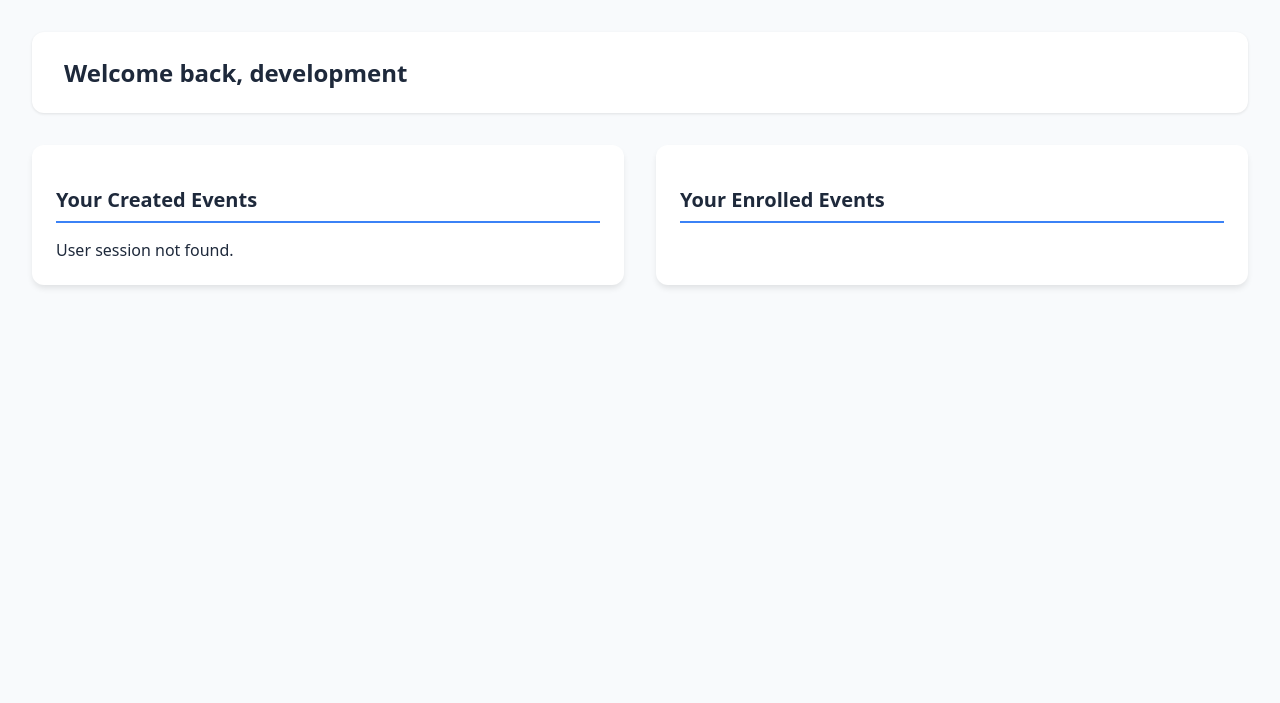
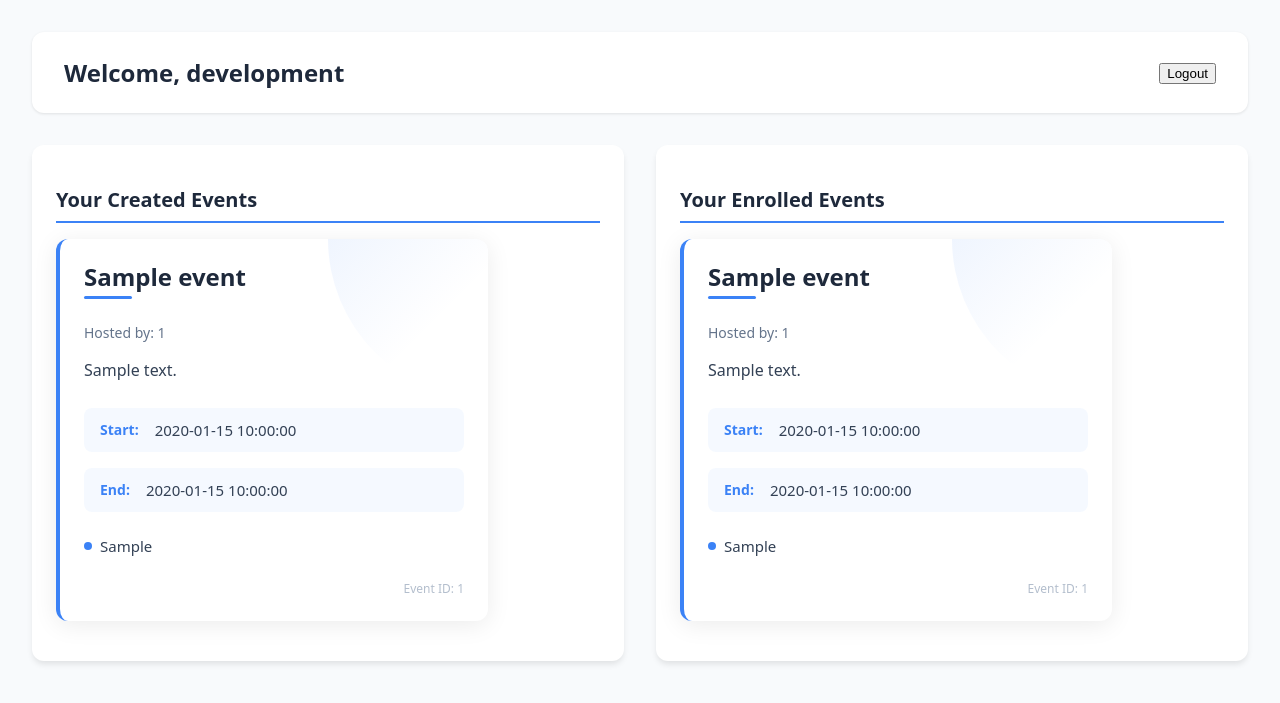
Before and after one commit to JOwen-ster/CPSC332-Database-Project, a PHP site: page /dashboard/index.php in a window 1280 px wide. Shown: the top 703 px of the page. Run offline with PHP 8.4, Linux system fonts and the light colour scheme; a user stored in the database is signed in; tables that the repository leaves empty hold one stand-in row (values such as "Sample post").

Commit message:
WIP - controlpanel

```diff
--- a/dashboard/index.php
+++ b/dashboard/index.php
@@ -20,7 +20,10 @@
 <body>
     <div class="dashboard-container">
         <header class="dashboard-header">
-            <h1 class="welcome-text">Welcome back, <?php echo $username; ?></h1>
+            <h1 class="welcome-text">Welcome, <?php echo $username;?></h1>
+            <form action="../render/logout.php" method="post">
+                <button type="submit">Logout</button>
+            </form>
         </header>
 
         <?php if (isset($_GET['id'])): ?>
--- a/render/created_events.php
+++ b/render/created_events.php
@@ -5,8 +5,8 @@ require_once "../db/connection.php";
 if (!session_id()) session_start();
 
 // Use user_id from session
-if (isset($_SESSION['user_id_number'])) {
-    $user_id_number = $_SESSION['user_id_number'];
+if (isset($_SESSION['user_id'])) {
+    $user_id_number = $_SESSION['user_id'];
 
     // Get all events created by the user
     $stmt = mysqli_prepare($conn, "SELECT * FROM events WHERE creator_id = ?");
--- a/render/login.php
+++ b/render/login.php
@@ -15,8 +15,12 @@
             mysqli_stmt_store_result($stmt);
 
             if (mysqli_stmt_num_rows($stmt) === 1) {
-                // User found, set session variables
+                // Fetch user ID
+                mysqli_stmt_bind_result($stmt, $user_id);
+                mysqli_stmt_fetch($stmt);
+                // Set session variables
                 $_SESSION['authenticated'] = true;
+                $_SESSION['user_id'] = $user_id; // <== this is important
                 $_SESSION['form_username'] = $username;
                 $_SESSION['last_auth_attempt_status'] = 'authenticated';
 
--- a/render/logout.php
+++ b/render/logout.php
@@ -1,5 +1,8 @@
 <?php
     // set all vars to empty and close session
     // redirect to landing page
-    session_destroy()
+    session_start();
+    $_SESSION = [];
+    session_destroy();
+    header("Location: ../")
 ?>
--- a/render/tickets.php
+++ b/render/tickets.php
@@ -1,3 +1,52 @@
 <?php
-    // each ticket represents an event you are enrolled to
+require_once "../db/connection.php";
+if (!session_id()) session_start();
+
+if (!isset($_SESSION['user_id'])) {
+    echo "User session not found.";
+    exit();
+}
+
+$user_id = $_SESSION['user_id'];
+
+$sql = "
+    SELECT events.*
+    FROM tickets
+    INNER JOIN events ON tickets.event_id = events.event_id
+    WHERE tickets.user_id = ?
+";
+
+$stmt = mysqli_prepare($conn, $sql);
+mysqli_stmt_bind_param($stmt, "i", $user_id);
+mysqli_stmt_execute($stmt);
+$result = mysqli_stmt_get_result($stmt);
+
+if ($result && mysqli_num_rows($result) > 0) {
+    while ($event = mysqli_fetch_assoc($result)) {
+        echo '<div class="event-card">';
+        echo "<h3>" . htmlspecialchars($event['title']) . "</h3>";
+        echo "<p class=\"host\">Hosted by: " . htmlspecialchars($event['creator_id']) . "</p>";
+        echo "<p class=\"description\">" . htmlspecialchars($event['description']) . "</p>";
+
+        echo "<div class=\"time-container\">";
+        echo "<div class=\"time-label\">Start:</div>";
+        echo "<div class=\"time-value\">" . htmlspecialchars($event['start']) . "</div>";
+        echo "</div>";
+
+        echo "<div class=\"time-container\">";
+        echo "<div class=\"time-label\">End:</div>";
+        echo "<div class=\"time-value\">" . htmlspecialchars($event['end']) . "</div>";
+        echo "</div>";
+
+        echo "<div class=\"location\">";
+        echo "<div class=\"location-dot\"></div>";
+        echo "<div class=\"location-value\">" . htmlspecialchars($event['location']) . "</div>";
+        echo "</div>";
+
+        echo "<div class=\"event-id\">Event ID: " . htmlspecialchars($event['event_id']) . "</div>";
+        echo "</div>";
+    }
+} else {
+    echo "You don't have any tickets yet.";
+}
 ?>
```
